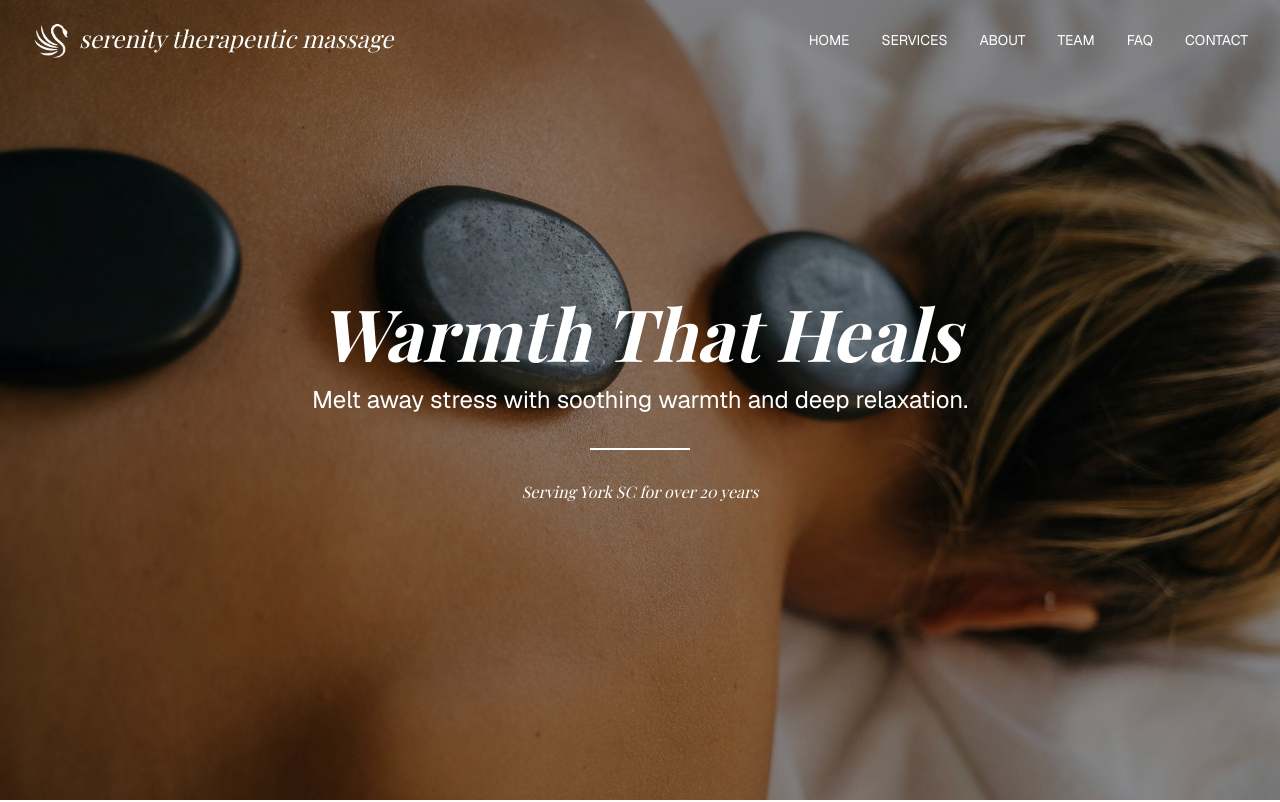
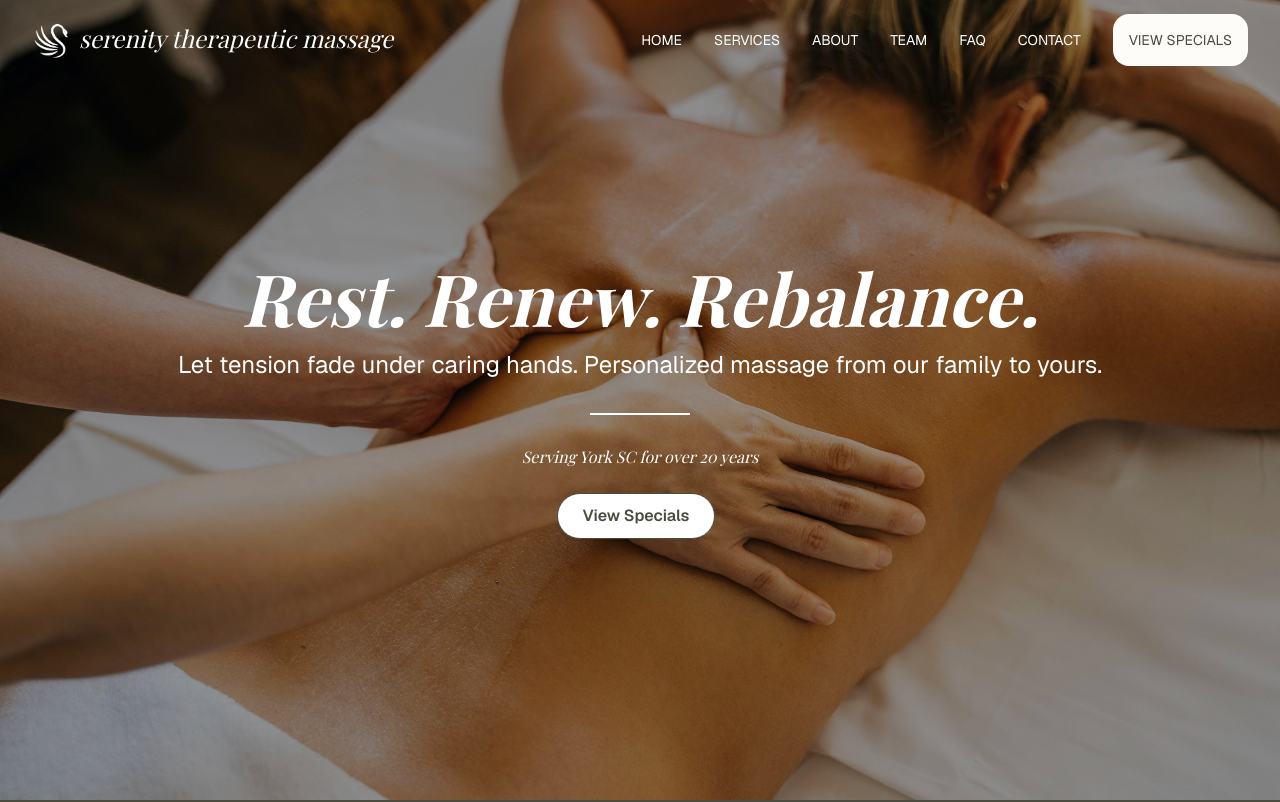
Before and after one commit to bsartain/serenity-next, a Next.js app: page / in a window 1280 px wide. Shown: the top 802 px of the page. Built offline with nearby package versions, Linux system fonts and the light colour scheme; a web font is replaced by a local one.

Commit message:
Adjusted Specials Button

```diff
--- a/app/data/index.js
+++ b/app/data/index.js
@@ -5,8 +5,8 @@ export const heroImages = [
     subtitle: "Give the gift of relaxation this Christmas with a massage gift certificate — the perfect way to show you care!",
     content:
       '<div class="p-6 rounded-2xl space-y-6 text-white"> <h2 class="text-2xl font-playfair font-semibold">Serenity Therapeutic Massage Christmas Gift Certificate Specials</h2> <div class="space-y-2"> <p class="text-lg font-semibold">2 × 60min Massage Sessions – $140.00</p> <p class="text-lg font-semibold">4 × 30min Massage Sessions – $170.00</p> </div> <div class="space-y-2"> <h3 class="text-xl font-semibold">Package #1</h3> <p>$80 – 30min Massage &amp; 1 Aqua Chi Foot Detox</p> </div> <div class="space-y-2"> <h3 class="text-xl font-semibold">Package #2</h3> <p>$110 – 60min Massage &amp; 1 Aqua Chi Foot Detox</p> </div> <div class="space-y-2"> <h3 class="text-xl font-semibold">Package #3</h3> <p>$130 – 60min Massage, 1 Aqua Chi Foot Detox &amp; Ear Coning</p> </div> <div class="space-y-1 mt-4"> <p class="font-semibold">Call (803) 684-0559 to arrange for pick-up</p> <p class="font-semibold">WE ACCEPT: CASH / CHECKS / DEBIT / CREDIT CARDS</p> </div> </div>',
-    active: false,
-    special: false,
+    active: true,
+    special: true,
   },
   {
     url: "/images/mothers-day.jpg",
--- a/app/page.tsx
+++ b/app/page.tsx
@@ -168,7 +168,7 @@ export default function Home() {
                   </div>
                   <div className="flex">
                     {hasSpecial ? (
-                      <button onClick={() => scrollToSection("specials")} className="primary-btn mr-2">
+                      <button onClick={() => scrollToSection("specials")} className="primary-btn mr-2 mt-6">
                         View Specials
                       </button>
                     ) : null}
```
